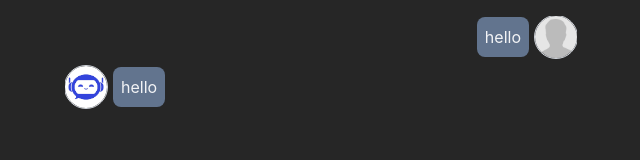
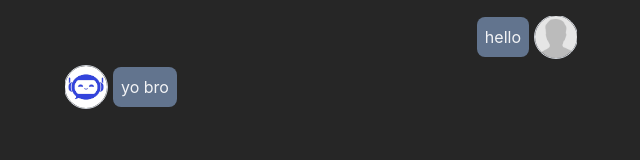
Before and after one commit to mhmdnyb/RAG-UI, a React (Vite) app in the folder RAG-project/: page /chat in a window 1280 px wide. Shown: the top 160 px of the page, without its empty margins (319-959 px from the left). Built offline with nearby package versions, Linux system fonts and the light colour scheme.

Commit message:
add messages state

```diff
--- a/RAG-project/src/pages/ChatPage/ChatPage.jsx
+++ b/RAG-project/src/pages/ChatPage/ChatPage.jsx
@@ -1,14 +1,25 @@
 import "./ChatPage.css";
 import ChatInput from "../../components/ChatInput/ChatInput";
 import ChatMessages from "../../components/ChatMessages/ChatMessages";
+import { useState } from "react";
 function ChatPage() {
+  const [data, setData] = useState([
+    { text: "hello", sender: "user" },
+    { text: "yo bro", sender: "bot" },
+  ]);
   return (
     <div className="flex flex-col justify-between h-dvh">
       <section className="overflow-y-auto sm:w-lg w-96 h-full mx-auto mt-4  space-y-2">
-        <ChatMessages text={"hello"} sender={"user"}></ChatMessages>
-        <ChatMessages text={"hello"} sender={"bot"}></ChatMessages>
+        {data.map((message) => {
+          return (
+            <ChatMessages
+              text={message.text}
+              sender={message.sender}
+            ></ChatMessages>
+          );
+        })}
       </section>
-      <ChatInput></ChatInput>
+      <ChatInput data={data} setData={setData}></ChatInput>
     </div>
   );
 }
```
